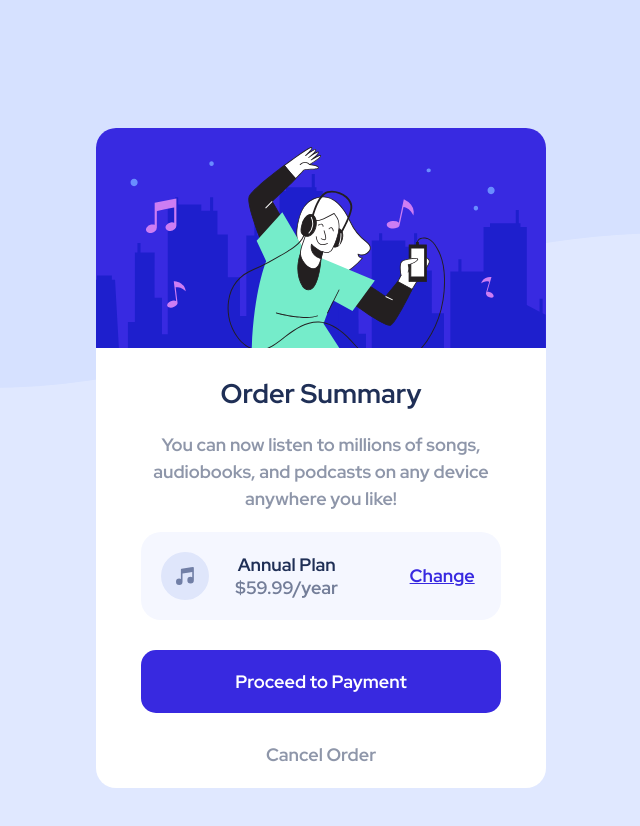
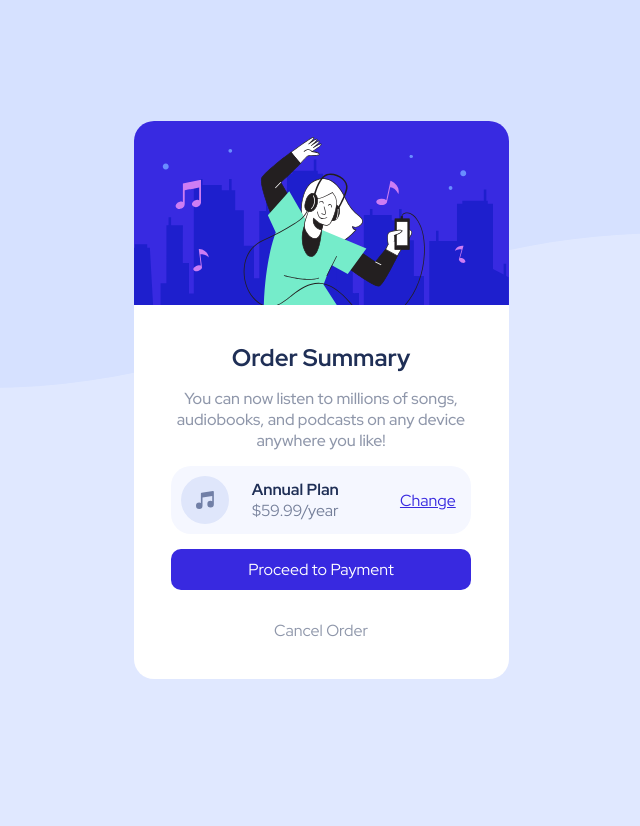
Before and after one commit to justcallmezino/Order-summary-component, a plain HTML site: page index.html in a window 1280 px wide. Shown: the whole page, without its empty margins (319-959 px from the left). After the commit the page ends 800 px from the top, so only its background shows below. Drawn offline with Linux system fonts and the light colour scheme.

Commit message:
Update style.css

```diff
--- a/style.css
+++ b/style.css
@@ -18,21 +18,20 @@
 }
 
 body{
+  display: flex;
+	flex-direction: column;
+  justify-content: center;
+  align-items: center;
   font-family: "Red Hat Display", sans-serif;
-  font-weight: 900;
   font-size: 16px;
   min-height: 100vh;
   background: url(images/pattern-background-mobile.svg) var(--Pale-blue);
   background-repeat: no-repeat;
   background-size: contain;
-  padding: 10%;
-  display: flex;
-  justify-content: center;
-  align-items: center;
 }
 
 #card{
-  width: 425px;
+  max-width: 375px;
   background-color: var(--White);
   border-radius: 20px;
   overflow: hidden;
@@ -42,6 +41,7 @@ body{
 
 .top-card img{
   width: 100%;
+  display: block;
 }
 
 .bottom-card{
@@ -51,12 +51,12 @@ body{
 }
 
 .title{
-  margin-bottom: 20px;
+  margin-bottom: 15px;
 }
 
 .subtitle{
-  line-height: 1.5em;
-  margin-bottom: 20px;
+  font-weight: 500;
+  margin-bottom: 15px;
   opacity: 0.5;
 }
 
@@ -64,11 +64,11 @@ body{
   display: grid;
   grid-template-columns: repeat(8, 1fr);
   background-color: var(--Very-pale-blue);
-  padding: 20px;
+  padding: 10px;
   align-items: center;
   border-radius: 20px;
   justify-content: space-between;
-  margin-bottom: 20px;
+  margin-bottom: 15px;
 }
 
 .grid .plan{
@@ -93,9 +93,10 @@ a.proceed-btn{
   display: block;
   background-color: var(--Bright-blue);
   color: var(--White);
-  padding: 20px 0;
-  margin: 30px 0;
-  border-radius: 15px;
+  padding: 10px 0;
+  margin-top: 15px;
+  margin-bottom: 30px;
+  border-radius: 10px;
 }
 
 a.proceed-btn:hover{
@@ -112,67 +113,16 @@ a.cancel-btn:hover{
 }
 
 a.proceed-btn, a.cancel-btn{
-  font-size: 18px;
-  font-weight: 700;
   text-decoration: none;
 }
 
-@media screen and (min-width: 576px) {
+@media screen and (min-width: 376px) {
+  body{
+    background-image: url(images/pattern-background-desktop.svg);
+    background-repeat: no-repeat;
+    background-size: contain;
+  }
   #card{
     margin: 0 auto;
   }
 }
-
-@media screen and (min-width: 768px) {
-  body{
-    font-size: 20px;
-  }
-  #card{
-    width: 600px;
-    margin: 0 auto;
-  }
-  a.proceed-btn, a.cancel-btn{
-    font-size: 20px;
-    font-weight: 700;
-  }
-}
-
-@media screen and (min-width: 992px) {
-  body{
-    background-image: url(images/pattern-background-mobile.svg);
-    background-repeat: no-repeat;
-    background-size: contain;
-    place-content: center;
-  }
-  #card{
-    width: 600px;
-    margin: 0 auto;
-  }
-  a.proceed-btn, a.cancel-btn{
-    font-weight: 700;
-  }
-}
-
-@media screen and (min-width: 1200px) {
-  body{
-    font-size: 18px;
-    font-weight: 700;
-    background-image: url(images/pattern-background-desktop.svg);
-    background-repeat: no-repeat;
-    background-size: contain;
-    display: flex;
-    justify-content: center;
-    align-items: center;
-  }
-  #card{
-    width: 450px;
-    margin: 0 auto;
-  }
-  .bottom-card{
-    padding: 5% 10%;
-  }
-  a.proceed-btn, a.cancel-btn{
-    font-weight: 700;
-    font-size: 18px;
-  }
-}
```
